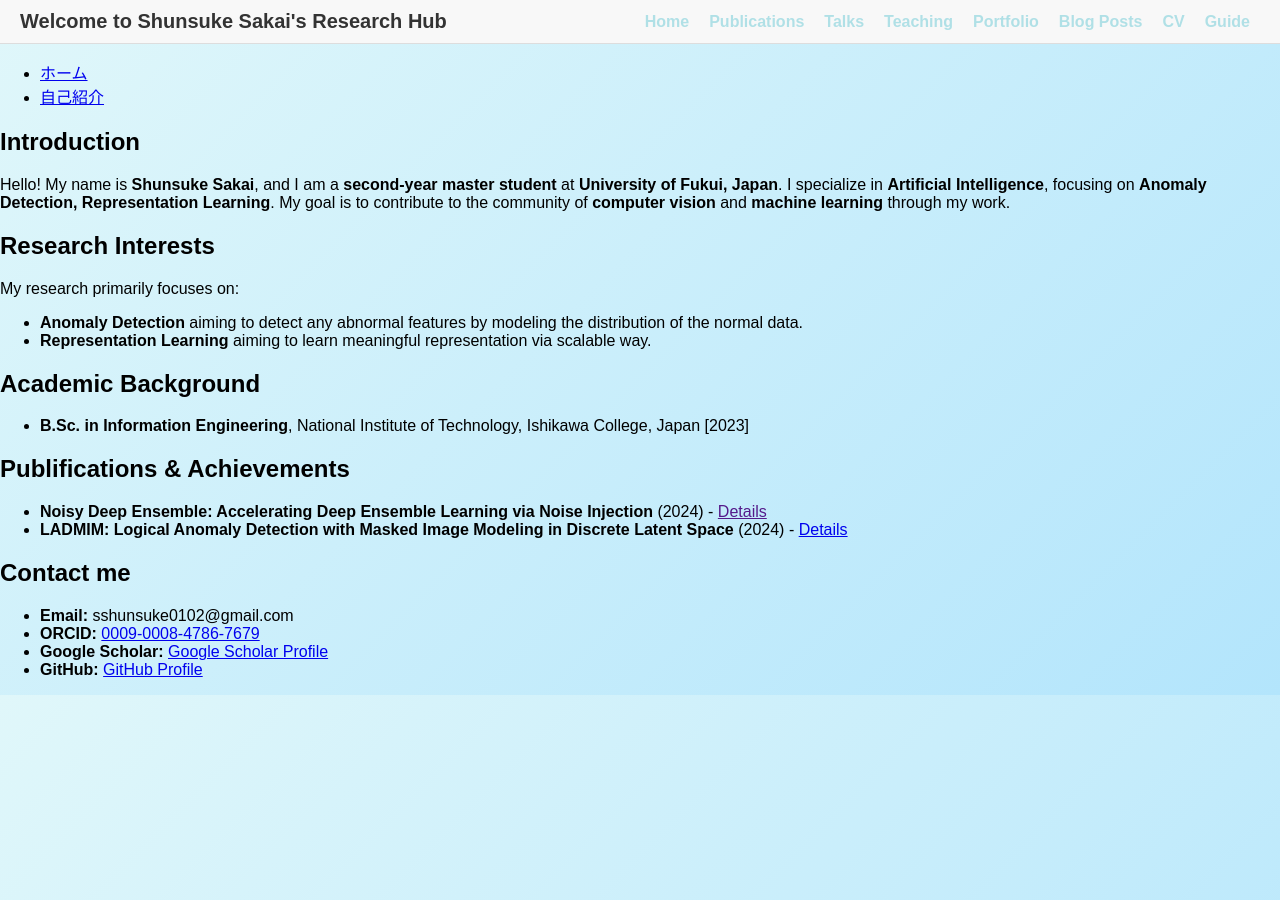
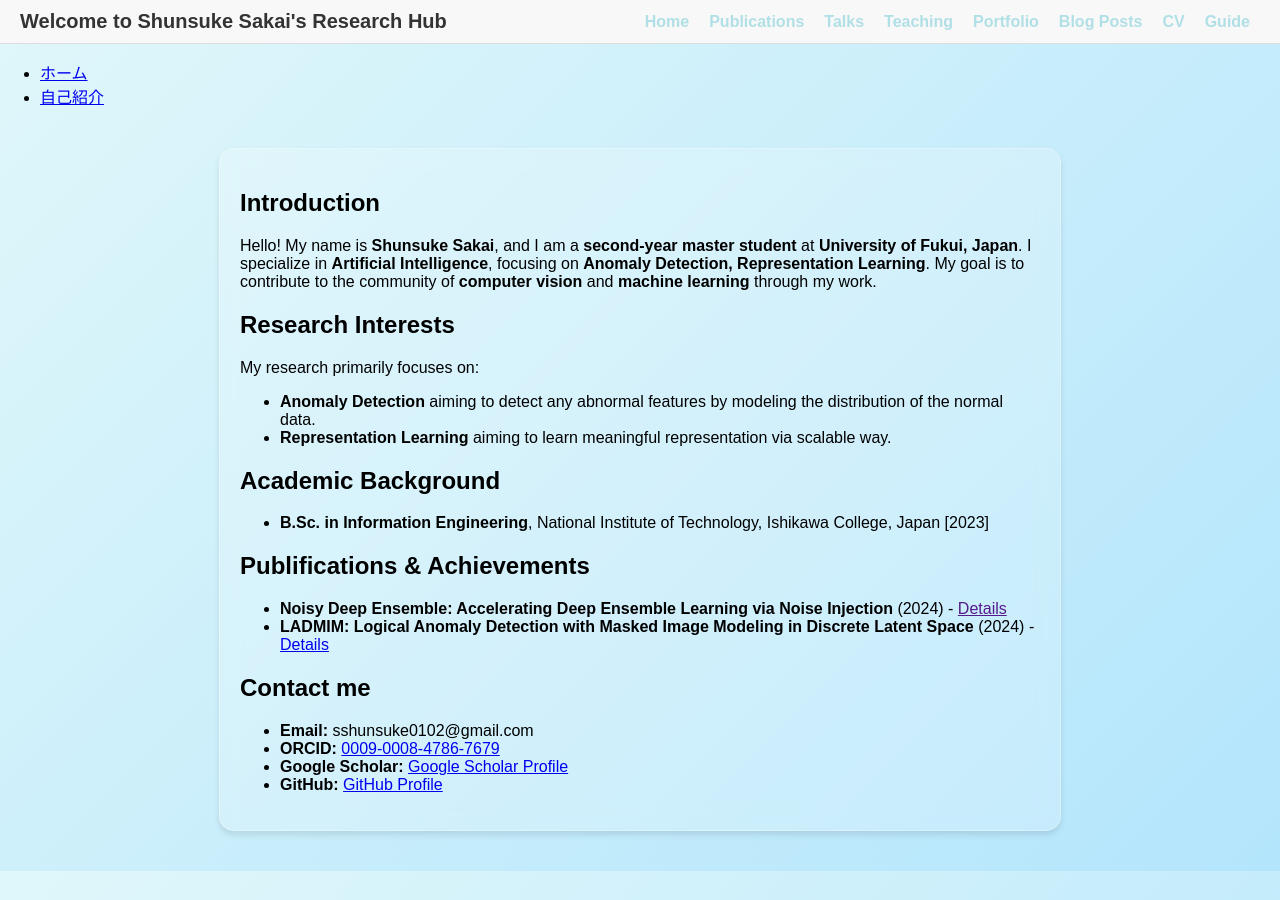
Before and after one commit to SkyShunsuke/SkyShunsuke.gihub.io, a Jekyll site: the page built from index.md, in a window 1280 px wide. Built offline with Jekyll 4.4.1, drawn with Linux system fonts in a browser that asks for light colours.

Commit message:
add glass-background

```diff
--- a/_layouts/default.html
+++ b/_layouts/default.html
@@ -16,8 +16,8 @@
             </ul>
         </nav>
     </header>
-    <main>
-        {{ content }}
+    <main class="glass-container">
+      {{ content }}
     </main>
 </body>
 </html>
--- a/assets/css/style.css
+++ b/assets/css/style.css
@@ -5,11 +5,24 @@
 }
 
 body {
-    background: linear-gradient(135deg, #E0F7FA, #B3E5FC); /* 薄い水色系のグラデーション */
+    background: linear-gradient(135deg, #E0F7FA, #B3E5FC); /* 薄い水色のグラデーション */
     font-family: 'Arial', sans-serif;
     margin: 0;
     padding: 0;
 }
+
+.glass-container {
+    background: rgba(255, 255, 255, 0.2); /* 半透明の白 */
+    backdrop-filter: blur(10px); /* ぼんやりとした効果 */
+    -webkit-backdrop-filter: blur(10px); /* Safari 対応 */
+    border-radius: 15px; /* 角を丸く */
+    padding: 20px;
+    box-shadow: 0 4px 6px rgba(0, 0, 0, 0.1); /* ふんわりとした影 */
+    border: 1px solid rgba(255, 255, 255, 0.3); /* うっすらとした枠線 */
+    max-width: 800px; /* コンテンツの最大幅 */
+    margin: 40px auto; /* 中央配置 */
+}
+
 
 .container {
     display: flex;
```
